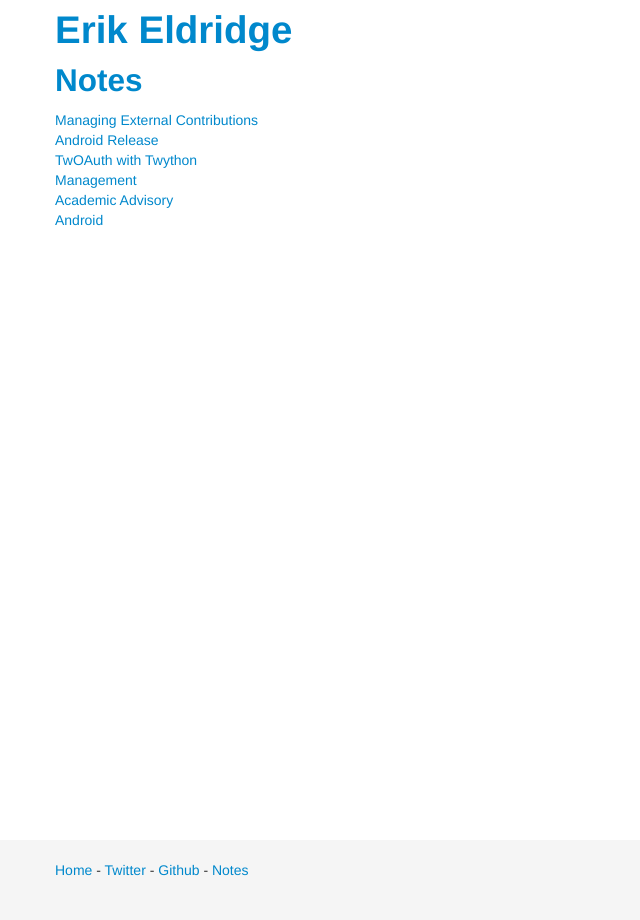
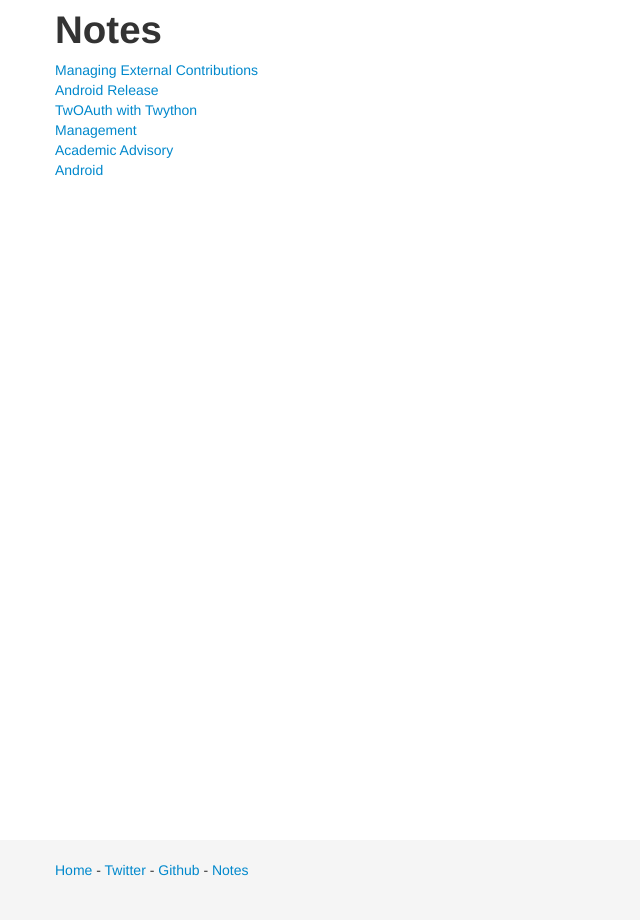
Before and after one commit to erikeldridge/erikeldridge.github.com, a Jekyll site: the page built from notes.html, in a window 1280 px wide. Shown: the whole page, without its empty margins (0-640 px from the left). Built offline with Jekyll 4.4.1, drawn with Linux system fonts in a browser that asks for light colours; comment, search, counter and statistics services are not loaded.

Commit message:
Update note index to use base layout

```diff
--- a/notes.html
+++ b/notes.html
@@ -4,8 +4,7 @@ layout: base
 
 <div class="row">
   <div class="span12">
-    <h1><a href="/">Erik Eldridge</a></h1>
-    <h2><a href="/notes.html">Notes</a></h2>
+    <h1>Notes</h1>
     {% for post in site.posts %}
       <a href="{{ post.url }}">{{ post.title }}</a><br/>
     {% endfor %}
```
